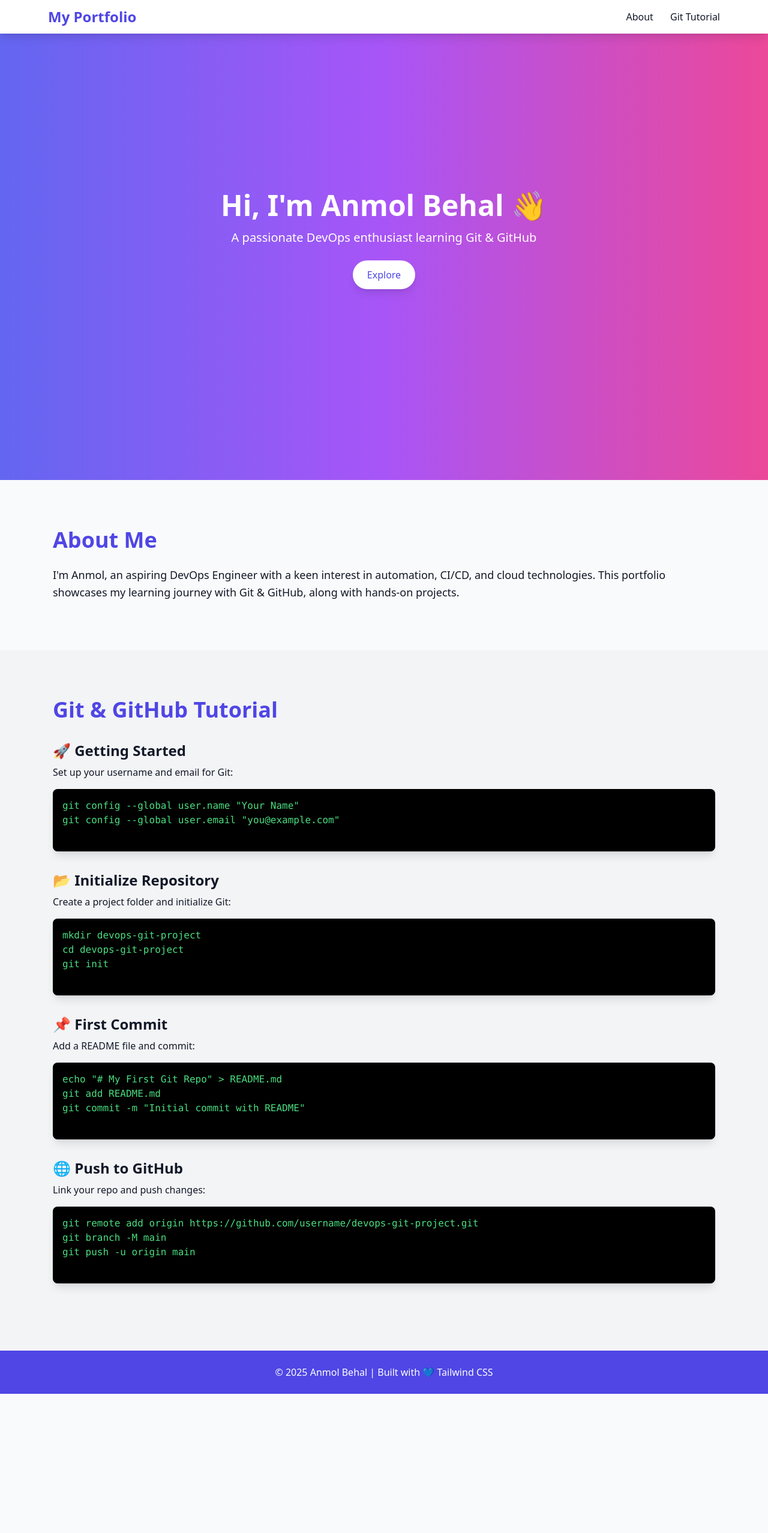
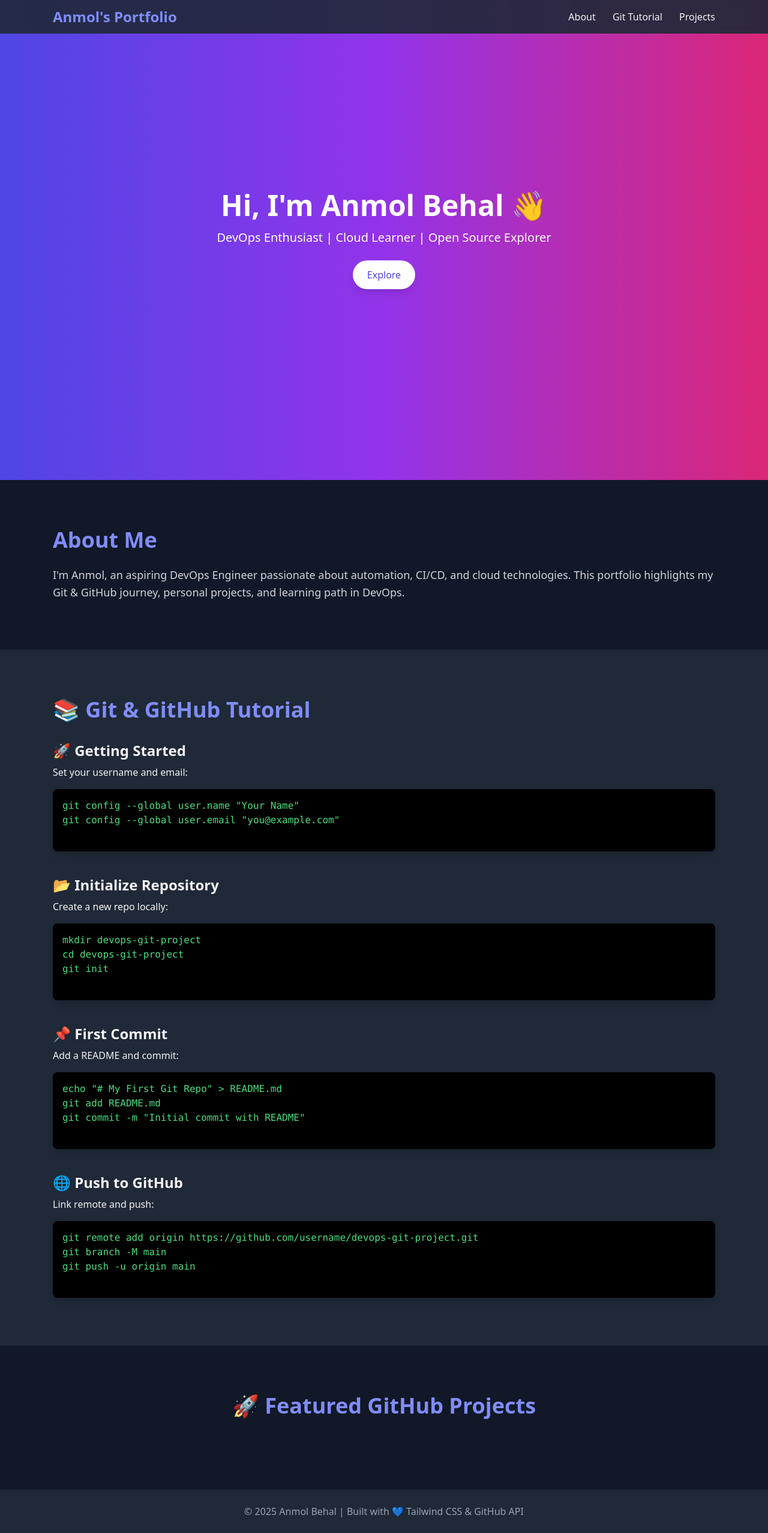
Before and after one commit to AnmolBehal/devops-git-project, a plain HTML site: page index.html in a window 1280 px wide. Shown: the whole page at 60% size. Before the commit the page ends 2323 px from the top, so only its background shows below. Drawn offline with nearby package versions, Linux system fonts and the light colour scheme; no server answers.

Commit message:
Update index.html

```diff
--- a/index.html
+++ b/index.html
@@ -3,52 +3,55 @@
 <head>
   <meta charset="UTF-8" />
   <meta name="viewport" content="width=device-width, initial-scale=1.0" />
-  <title>My Portfolio</title>
-  <!-- Tailwind CSS CDN -->
+  <title>Anmol's Portfolio</title>
   <script src="https://cdn.tailwindcss.com"></script>
-  <!-- Animate on Scroll (AOS) library -->
   <link href="https://unpkg.com/aos@2.3.1/dist/aos.css" rel="stylesheet">
   <script src="https://unpkg.com/aos@2.3.1/dist/aos.js"></script>
 </head>
-<body class="bg-gray-50 text-gray-900 font-sans">
+<body class="bg-gray-900 text-gray-100 font-sans">
 
   <!-- Navbar -->
-  <nav class="fixed w-full bg-white shadow-lg z-50">
-    <div class="max-w-6xl mx-auto px-4 py-3 flex justify-between items-center">
-      <h1 class="text-2xl font-bold text-indigo-600">My Portfolio</h1>
+  <nav class="fixed w-full bg-gray-800 bg-opacity-90 backdrop-blur-md z-50">
+    <div class="max-w-6xl mx-auto px-6 py-3 flex justify-between items-center">
+      <h1 class="text-2xl font-bold text-indigo-400">Anmol's Portfolio</h1>
       <div class="space-x-6">
-        <a href="#about" class="hover:text-indigo-600 transition">About</a>
-        <a href="#tutorial" class="hover:text-indigo-600 transition">Git Tutorial</a>
+        <a href="#about" class="hover:text-indigo-400 transition">About</a>
+        <a href="#tutorial" class="hover:text-indigo-400 transition">Git Tutorial</a>
+        <a href="#repos" class="hover:text-indigo-400 transition">Projects</a>
       </div>
     </div>
   </nav>
 
-  <!-- Hero Section -->
-  <section class="h-screen flex flex-col justify-center items-center text-center bg-gradient-to-r from-indigo-500 via-purple-500 to-pink-500 text-white"
+  <!-- Hero -->
+  <section class="h-screen flex flex-col justify-center items-center text-center bg-gradient-to-r from-indigo-600 via-purple-600 to-pink-600 text-white"
            data-aos="fade-up">
     <h1 class="text-5xl font-bold mb-4">Hi, I'm Anmol Behal 👋</h1>
-    <p class="text-xl mb-6">A passionate DevOps enthusiast learning Git & GitHub</p>
-    <a href="#about" class="px-6 py-3 bg-white text-indigo-600 rounded-full shadow-lg hover:scale-105 transition transform">Explore</a>
+    <p class="text-xl mb-6">DevOps Enthusiast | Cloud Learner | Open Source Explorer</p>
+    <a href="#about" class="px-6 py-3 bg-white text-indigo-600 rounded-full shadow-lg hover:scale-105 transition transform">
+      Explore
+    </a>
   </section>
 
-  <!-- About Me Section -->
+  <!-- About Me -->
   <section id="about" class="py-20 max-w-6xl mx-auto px-6" data-aos="fade-right">
-    <h2 class="text-4xl font-bold text-indigo-600 mb-6">About Me</h2>
-    <p class="text-lg leading-relaxed">
-      I'm Anmol, an aspiring DevOps Engineer with a keen interest in automation, CI/CD, and cloud technologies.
-      This portfolio showcases my learning journey with Git & GitHub, along with hands-on projects.
+    <h2 class="text-4xl font-bold text-indigo-400 mb-6">About Me</h2>
+    <p class="text-lg leading-relaxed text-gray-300">
+      I'm Anmol, an aspiring DevOps Engineer passionate about automation, CI/CD,
+      and cloud technologies. This portfolio highlights my Git & GitHub journey,
+      personal projects, and learning path in DevOps.
     </p>
   </section>
 
-  <!-- Git & GitHub Tutorial Section -->
-  <section id="tutorial" class="py-20 bg-gray-100" data-aos="fade-left">
+  <!-- Git Tutorial -->
+  <section id="tutorial" class="py-20 bg-gray-800" data-aos="fade-left">
     <div class="max-w-6xl mx-auto px-6">
-      <h2 class="text-4xl font-bold text-indigo-600 mb-8">Git & GitHub Tutorial</h2>
+      <h2 class="text-4xl font-bold text-indigo-400 mb-8">📚 Git & GitHub Tutorial</h2>
 
+      <div class="space-y-10">
         <!-- Step 1 -->
-      <div class="mb-8">
+        <div>
           <h3 class="text-2xl font-semibold mb-2">🚀 Getting Started</h3>
-        <p class="mb-4">Set up your username and email for Git:</p>
+          <p class="mb-4">Set your username and email:</p>
           <pre class="bg-black text-green-400 p-4 rounded-lg shadow-lg overflow-x-auto">
 git config --global user.name "Your Name"
 git config --global user.email "you@example.com"
@@ -56,9 +59,9 @@ git config --global user.email "you@example.com"
         </div>
 
         <!-- Step 2 -->
-      <div class="mb-8">
+        <div>
           <h3 class="text-2xl font-semibold mb-2">📂 Initialize Repository</h3>
-        <p class="mb-4">Create a project folder and initialize Git:</p>
+          <p class="mb-4">Create a new repo locally:</p>
           <pre class="bg-black text-green-400 p-4 rounded-lg shadow-lg overflow-x-auto">
 mkdir devops-git-project
 cd devops-git-project
@@ -67,9 +70,9 @@ git init
         </div>
 
         <!-- Step 3 -->
-      <div class="mb-8">
+        <div>
           <h3 class="text-2xl font-semibold mb-2">📌 First Commit</h3>
-        <p class="mb-4">Add a README file and commit:</p>
+          <p class="mb-4">Add a README and commit:</p>
           <pre class="bg-black text-green-400 p-4 rounded-lg shadow-lg overflow-x-auto">
 echo "# My First Git Repo" > README.md
 git add README.md
@@ -78,9 +81,9 @@ git commit -m "Initial commit with README"
         </div>
 
         <!-- Step 4 -->
-      <div class="mb-8">
+        <div>
           <h3 class="text-2xl font-semibold mb-2">🌐 Push to GitHub</h3>
-        <p class="mb-4">Link your repo and push changes:</p>
+          <p class="mb-4">Link remote and push:</p>
           <pre class="bg-black text-green-400 p-4 rounded-lg shadow-lg overflow-x-auto">
 git remote add origin https://github.com/username/devops-git-project.git
 git branch -M main
@@ -88,18 +91,57 @@ git push -u origin main
           </pre>
         </div>
       </div>
+    </div>
+  </section>
+
+  <!-- GitHub Repo Showcase -->
+  <section id="repos" class="py-20 max-w-6xl mx-auto px-6">
+    <h2 class="text-4xl font-bold text-indigo-400 mb-10 text-center">🚀 Featured GitHub Projects</h2>
+    <div id="repo-container" class="grid gap-8 sm:grid-cols-2 lg:grid-cols-3"></div>
   </section>
 
   <!-- Footer -->
-  <footer class="bg-indigo-600 text-white py-6 text-center" data-aos="fade-up">
-    <p>© 2025 Anmol Behal | Built with 💙 Tailwind CSS</p>
+  <footer class="bg-gray-800 text-gray-400 py-6 text-center" data-aos="fade-up">
+    <p>© 2025 Anmol Behal | Built with 💙 Tailwind CSS & GitHub API</p>
   </footer>
 
+  <!-- Scripts -->
   <script>
-    AOS.init({
-      duration: 1200,
-      once: true
+    AOS.init({ duration: 1000, once: true });
+
+    const username = "AnmolBehal"; // Your GitHub username
+    const container = document.getElementById("repo-container");
+
+    async function fetchRepos() {
+      const res = await fetch(`https://api.github.com/users/${username}/repos?sort=updated`);
+      const repos = await res.json();
+
+      const filtered = repos.filter(r => !r.fork).slice(0, 6); // top 6
+
+      filtered.forEach(repo => {
+        const card = document.createElement("div");
+        card.className =
+          "bg-gray-800 rounded-2xl shadow-lg p-6 hover:scale-105 transition transform flex flex-col justify-between";
+        card.setAttribute("data-aos", "fade-up");
+
+        card.innerHTML = `
+          <h3 class="text-xl font-bold text-indigo-300 mb-2">${repo.name}</h3>
+          <p class="text-gray-400 mb-4">${repo.description || "No description provided."}</p>
+          <div class="flex items-center text-sm text-gray-400 space-x-4 mb-4">
+            <span>⭐ ${repo.stargazers_count}</span>
+            <span>🍴 ${repo.forks_count}</span>
+            <span>🕑 ${new Date(repo.updated_at).toLocaleDateString()}</span>
+          </div>
+          <div class="mt-auto flex space-x-4">
+            <a href="${repo.html_url}" target="_blank" class="px-4 py-2 bg-indigo-500 rounded-lg hover:bg-indigo-600 transition">GitHub</a>
+            ${repo.homepage ? `<a href="${repo.homepage}" target="_blank" class="px-4 py-2 bg-pink-500 rounded-lg hover:bg-pink-600 transition">Live Demo</a>` : ""}
+          </div>
+        `;
+        container.appendChild(card);
       });
+    }
+
+    fetchRepos();
   </script>
 </body>
 </html>
```
Lines whose indentation alone changed are shown as unchanged.
